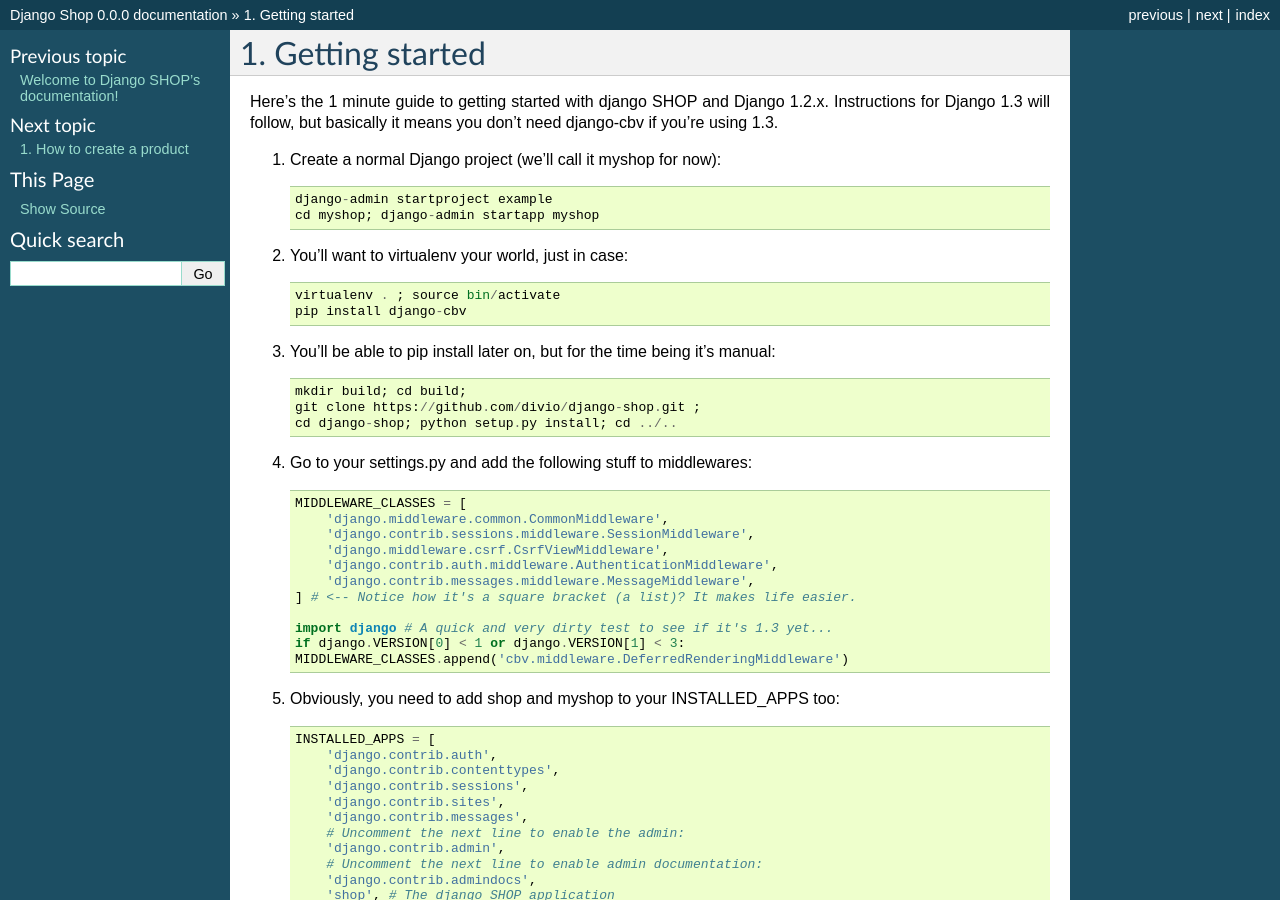
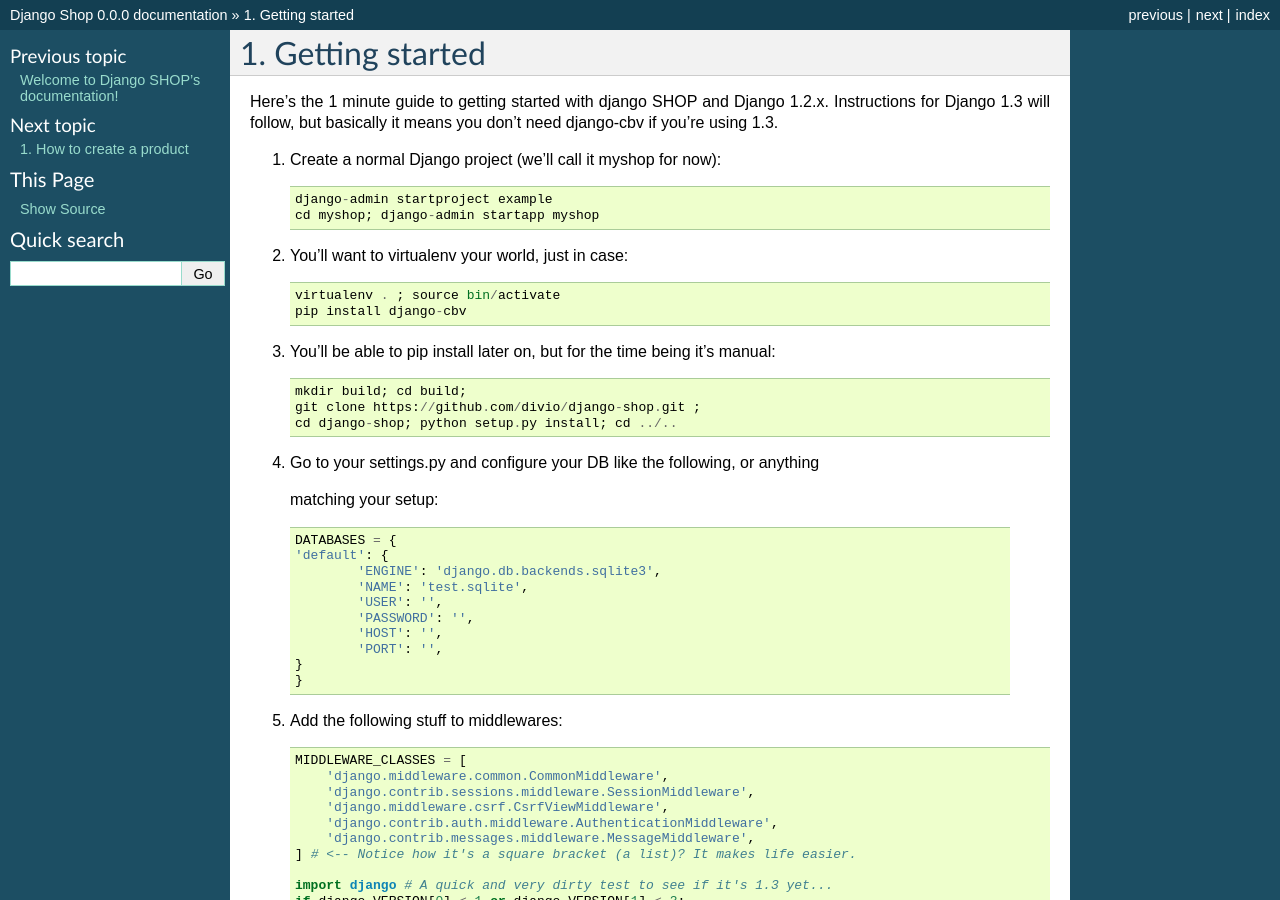
Before and after one commit to ShanWangdev1/django-shop, a Sphinx documentation site: the page built from docs/getting-started.rst, in a window 1280 px wide and 900 px high. Built offline with Sphinx 7.4.7, drawn with Linux system fonts in a browser that asks for light colours.

Commit message:
Added the DB part

```diff
--- a/docs/getting-started.rst
+++ b/docs/getting-started.rst
@@ -22,7 +22,23 @@
 	git clone https://github.com/divio/django-shop.git ;
 	cd django-shop; python setup.py install; cd ../..
 
-4. Go to your settings.py and add the following stuff to middlewares::
+4. Go to your settings.py and configure your DB like the following, or anything
+  matching your setup::
+
+	DATABASES = {
+    	'default': {
+        	'ENGINE': 'django.db.backends.sqlite3',
+        	'NAME': 'test.sqlite',
+        	'USER': '',
+        	'PASSWORD': '',
+        	'HOST': '',
+        	'PORT': '',
+    	}
+	}
+
+
+
+5. Add the following stuff to middlewares::
 
 	MIDDLEWARE_CLASSES = [
 	    'django.middleware.common.CommonMiddleware',
```
Also changed, not shown: other parts of docs/getting-started.rst (+4 -4 lines).
